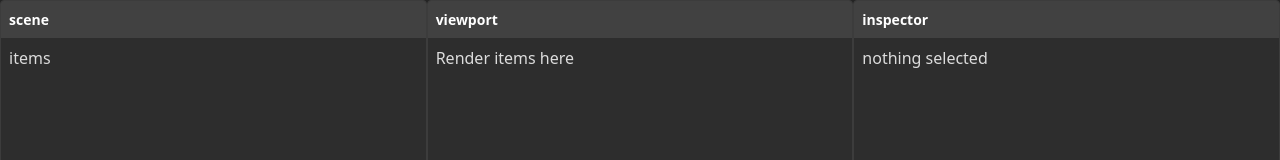
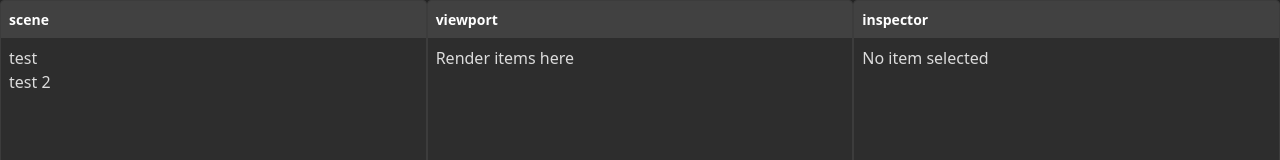
Before and after one commit to actuallyfrank/deck-builder-engine, a React (Vite) app in the folder packages/editor/: page / in a window 1280 px wide. Shown: the top 160 px of the page. Built offline with nearby package versions, Linux system fonts and the light colour scheme.

Commit message:
feat: select items in the Scene

```diff
--- /dev/null
+++ b/packages/core/index.ts
@@ -0,0 +1 @@
+export * from "./src/types";
--- a/packages/core/package.json
+++ b/packages/core/package.json
@@ -2,7 +2,7 @@
   "name": "core",
   "version": "1.0.0",
   "description": "",
-  "main": "index.js",
+  "main": "index.ts",
   "scripts": {
     "test": "echo \"Error: no test specified\" && exit 1"
   },
--- a/packages/editor/package.json
+++ b/packages/editor/package.json
@@ -11,7 +11,8 @@
   },
   "dependencies": {
     "react": "^19.0.0",
-    "react-dom": "^19.0.0"
+    "react-dom": "^19.0.0",
+    "core": "workspace:*"
   },
   "devDependencies": {
     "@eslint/js": "^9.21.0",
--- a/packages/editor/src/App.tsx
+++ b/packages/editor/src/App.tsx
@@ -1,16 +1,33 @@
+import { SceneItem } from "core";
 import "./App.css";
 import { Inspector } from "./components/inspector/inspector";
 import { Layout } from "./components/layout/layout";
 import { Scene } from "./components/scene/scene";
 import { Viewport } from "./components/viewport/viewport";
+import { SceneProvider } from "./provider/scene-provider";
+
+const testItems: SceneItem[] = [
+  {
+    name: "test",
+    id: "1",
+    type: "empty",
+  },
+  {
+    name: "test 2 ",
+    id: "2",
+    type: "box",
+  },
+];
 
 function App() {
   return (
-    <Layout>
-      <Scene />
-      <Viewport />
-      <Inspector />
-    </Layout>
+    <SceneProvider sceneItems={testItems}>
+      <Layout>
+        <Scene />
+        <Viewport />
+        <Inspector />
+      </Layout>
+    </SceneProvider>
   );
 }
 
--- a/packages/editor/src/components/inspector/inspector.tsx
+++ b/packages/editor/src/components/inspector/inspector.tsx
@@ -1,5 +1,12 @@
+import { useScene } from "../../provider/scene-provider";
 import { Panel } from "../panel/panel";
 
 export const Inspector = () => {
-  return <Panel name="inspector">nothing selected</Panel>;
+  const { selectedItem } = useScene();
+
+  return (
+    <Panel name="inspector">
+      {selectedItem! ? "Name: " + selectedItem.name : "No item selected"}
+    </Panel>
+  );
 };
--- a/packages/editor/src/components/scene/scene.tsx
+++ b/packages/editor/src/components/scene/scene.tsx
@@ -1,5 +1,16 @@
 import { Panel } from "../panel/panel";
+import { useScene } from "../../provider/scene-provider";
 
 export const Scene = () => {
-  return <Panel name="scene">items</Panel>;
+  const { sceneItems, selectItem, selectedItemId } = useScene();
+
+  return (
+    <Panel name="scene">
+      {sceneItems.map((item) => (
+        <div role="button" key={item.id} onClick={() => selectItem(item.id)}>
+          {item.name} {selectedItemId === item.id ? "selected" : ""}
+        </div>
+      ))}
+    </Panel>
+  );
 };
--- /dev/null
+++ b/packages/editor/src/provider/scene-provider.tsx
@@ -0,0 +1,51 @@
+import { SceneItem } from "core";
+import { createContext, ReactNode, useContext, useState } from "react";
+
+interface SceneContextType {
+  sceneItems: SceneItem[];
+  selectedItemId: string | null;
+  selectedItem: SceneItem | null;
+  selectItem: (id: string) => void;
+}
+
+const SceneContext = createContext<SceneContextType | undefined>(undefined);
+
+export interface SceneProviderProps {
+  sceneItems: SceneItem[];
+  children: ReactNode;
+}
+
+export const SceneProvider = ({ sceneItems, children }: SceneProviderProps) => {
+  const [selectedItem, setSelectedItem] = useState<SceneItem | null>(null);
+
+  const selectItem = (id: string) => {
+    const item = sceneItems.find((item) => item.id === id);
+    if (item) {
+      setSelectedItem(item);
+    }
+
+    throw new Error("Item not found");
+  };
+
+  const value: SceneContextType = {
+    sceneItems,
+    selectedItemId: selectedItem?.id || null,
+    selectedItem,
+    selectItem,
+  };
+
+  return (
+    <SceneContext.Provider value={value}>{children}</SceneContext.Provider>
+  );
+};
+
+// eslint-disable-next-line react-refresh/only-export-components
+export const useScene = () => {
+  const context = useContext(SceneContext);
+
+  if (!context) {
+    throw new Error("useScene must be used within a SceneProvider");
+  }
+
+  return context;
+};
```
Also changed, not shown: packages/core/src/types.ts (added, +13 -0 lines), 1 other file (tests, documents, lock files or other folders).
